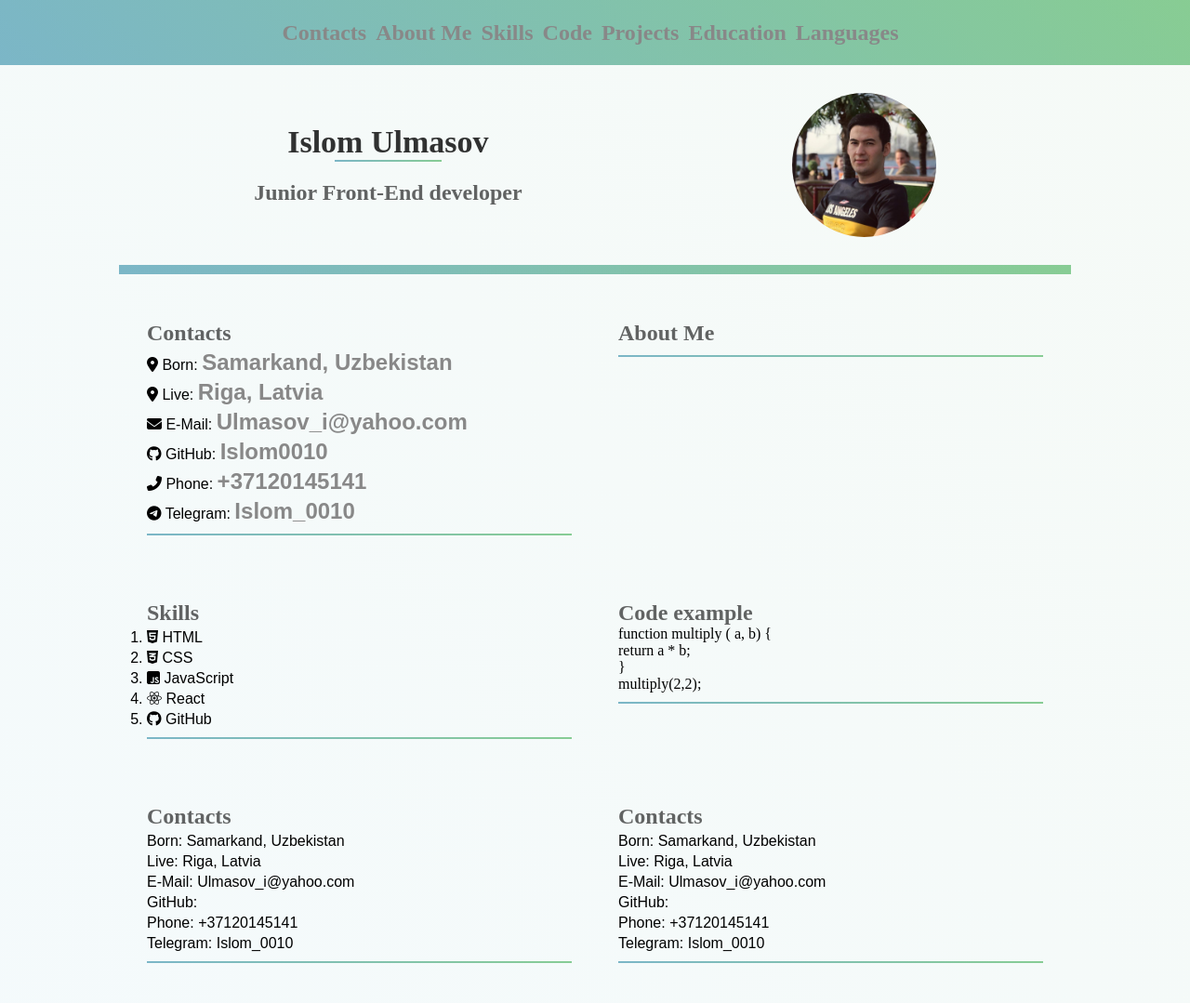
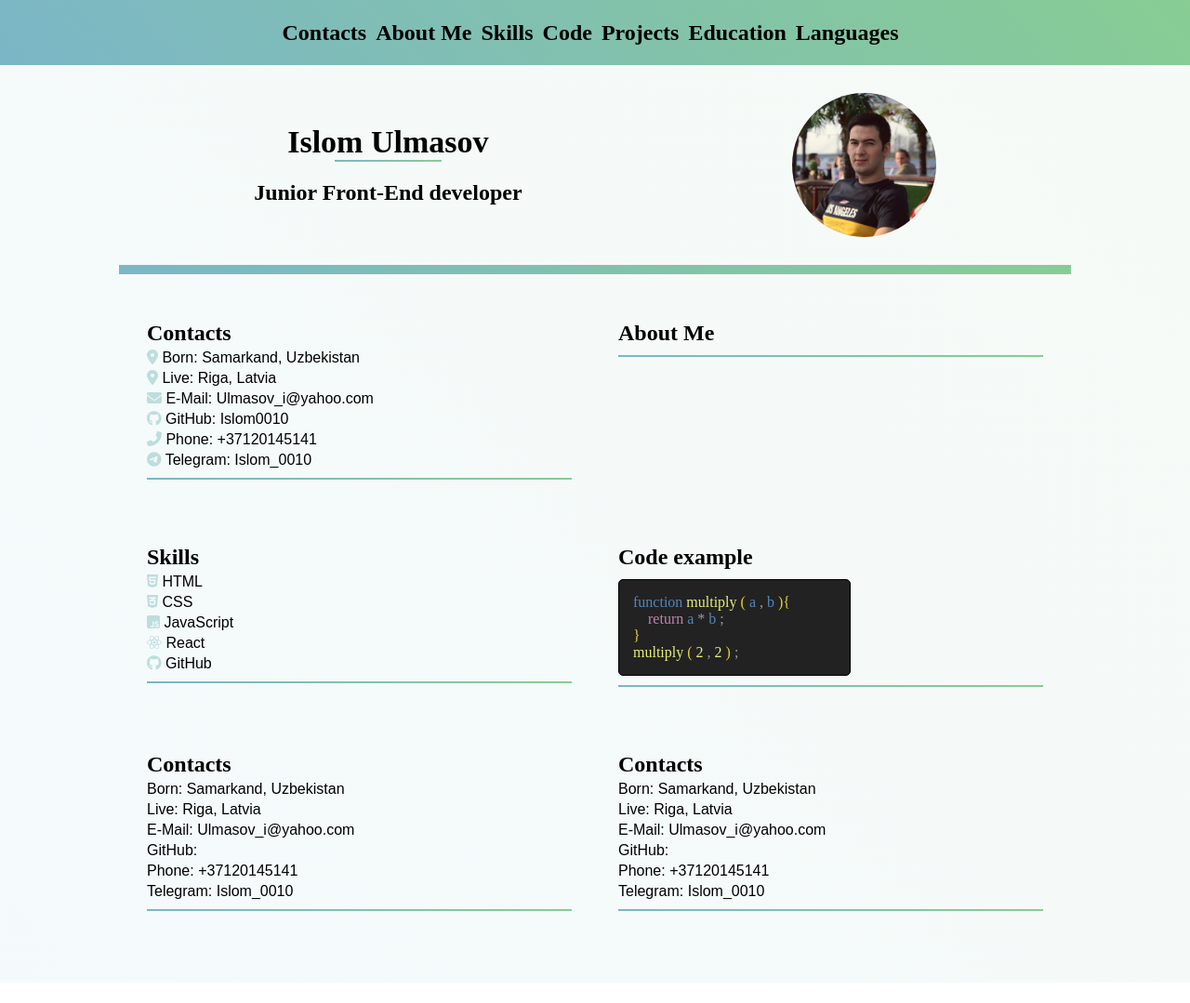
Before and after one commit to Islom0010/rsschool-cv, a plain HTML site: page index.html in a window 1280 px wide. Shown: the whole page at 93% size. After the commit the page ends 1057 px from the top, so only its background shows below. Drawn offline with Linux system fonts and the light colour scheme.

Commit message:
update: style.css

```diff
--- a/index.html
+++ b/index.html
@@ -93,13 +93,20 @@
         </div>
         <div class="box">
           <h2>Code example</h2>
-          <p>
+          <p class="code">
             <span class="blue">function</span>
             <span class="white-yellow">multiply</span>
-            <span class="yellow">(</span> <span></span> a, b) {<br />
-            return a * b;<br />
-            } <br />
-            multiply(2,2);
+            <span class="yellow">(</span> <span class="blue">a</span>
+            <span class="grey">,</span> <span class="blue">b</span>
+            <span class="yellow">){</span><br />
+            <span class="hide">...</span> <span class="pink">return</span> <span class="blue">a</span>
+            <span class="grey">*</span> <span class="blue">b</span>
+            <span class="grey">;</span><br />
+            <span class="yellow">}</span> <br />
+            <span class="white-yellow">multiply</span>
+            <span class="yellow">(</span> <span class="white-yellow">2</span>
+            <span class="grey">,</span> <span class="white-yellow">2</span>
+            <span class="yellow">)</span> <span class="grey">;</span>
           </p>
           <div class="line"></div>
         </div>
--- a/style.css
+++ b/style.css
@@ -33,7 +33,7 @@ align-items: stretch;
 
 a {
   text-decoration: none;
-  color: #888;
+  color: #000;
   font-size: 24px;
   margin-right: 10px;
   font-weight: 900;
@@ -59,22 +59,61 @@ header {
 
 h1 {
   font-size: 34px;
-  opacity: 0.8;
 
 }
 
 h2 {
+  color: #000;
   font-size: 24px;
-  opacity: 0.6;
 }
 
-ul {
+ul, ol{
   list-style-type: none;
   }
 
 li {
   margin: 4px 0;
   font-family: sans-serif;
+  color: #000;
+}
+
+i {
+  color: rgba(126, 187, 189, 0.463);
+}
+
+/* colors */
+
+.blue {
+  color: #5486b9;
+}
+
+.white-yellow {
+  color: #e4ed80;
+}
+
+.yellow {
+  color: #e3d12e;
+}
+
+.pink {
+  color: #BE83AF;
+}
+
+.grey {
+  color: #999;
+}
+
+.hide {
+  opacity: 0;
+}
+
+.code {
+  background-color: #222;
+  width: 250px;
+  margin-top: 10px;
+  padding: 15px;
+  border-radius: 5px;
+  border: solid 1px #000;
 }
 
 /* Header styles */
@@ -133,3 +172,13 @@ main .box .line {
   width: 13px;
   height: 12px;
 }
+
+main .grid a {
+  font-size: 16px;
+  font-weight: 400;
+}
+
+
+main .grid a:hover {
+  color: rgba(126, 187, 189, 0.556);
+}
```
